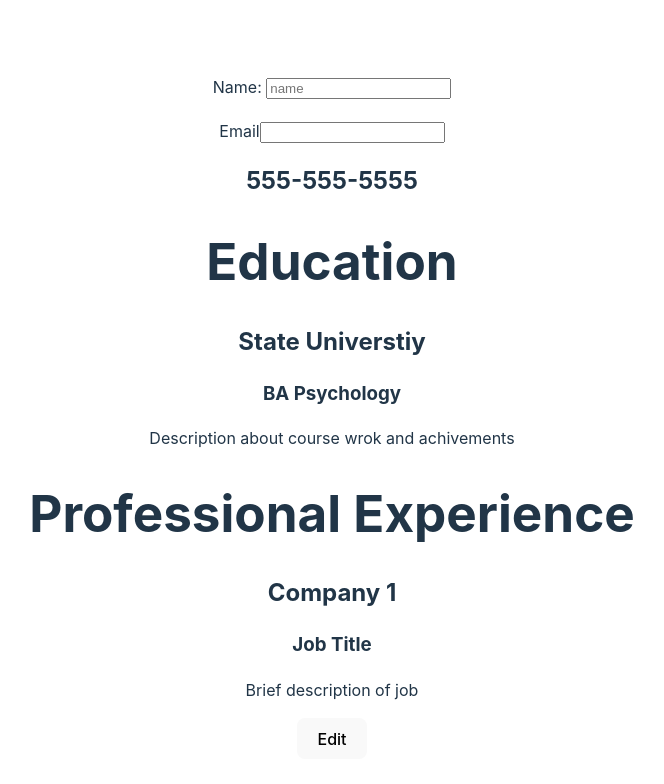
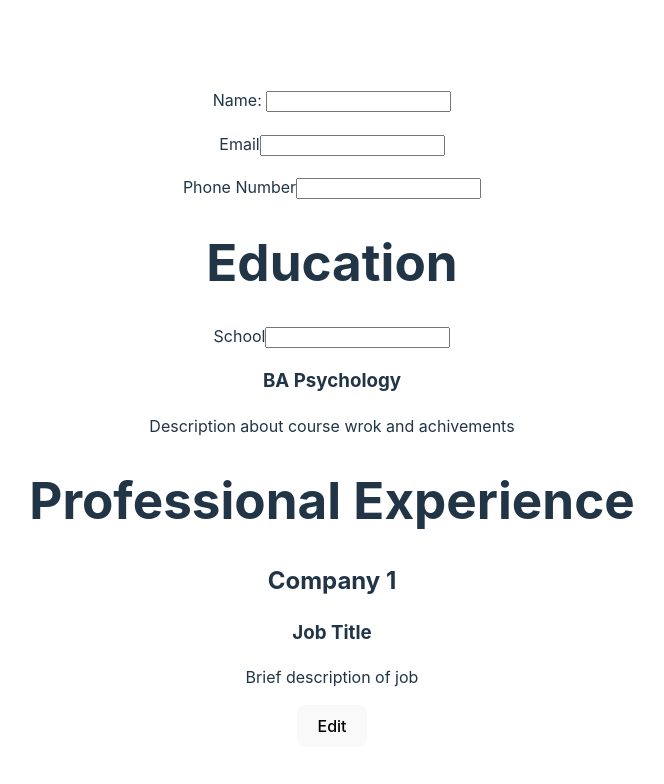
Before and after one commit to Runner-Dad84/resumetemplate, a React (Vite) app: page / in a window 1280 px wide. Shown: the top 784 px of the page, without its empty margins (308-972 px from the left). Built offline with nearby package versions, Linux system fonts and the light colour scheme.

Commit message:
Add school input

```diff
--- a/src/App.jsx
+++ b/src/App.jsx
@@ -9,7 +9,9 @@ function App() {
   */
   const [field, setField ] = useState({
     name:'',
-    email:''
+    email:'',
+    phone:'',
+    school:'',
   }
   );
 
@@ -52,7 +54,6 @@ return (
         type="text"
         value={field.name}
         onChange={handleField}
-        placeholder='name'
         />
 
         <h2>{field.email}</h2>
@@ -64,11 +65,29 @@ return (
         onChange={handleField}
         />
 
-        <h2>555-555-5555</h2>
+        <h2>{field.phone}</h2>
+        <label htmlFor="Phone">Phone Number</label>
+        <input
+        name='phone'
+        type="text"
+        value={field.phone}
+        onChange={handleField}
+        />
       </div>
       <div className="edu">
         <h1>Education</h1>
-        <h2>State Universtiy</h2>
+
+        <h2>{field.school}</h2>
+        <label htmlFor="Phone">School</label>
+        <input
+          name='school'
+          type="text"
+          value={field.school}
+          onChange={handleField}
+        />
+
+
+
         <h3>BA Psychology</h3>
         <p>Description about course wrok and achivements</p>
       </div>
```
